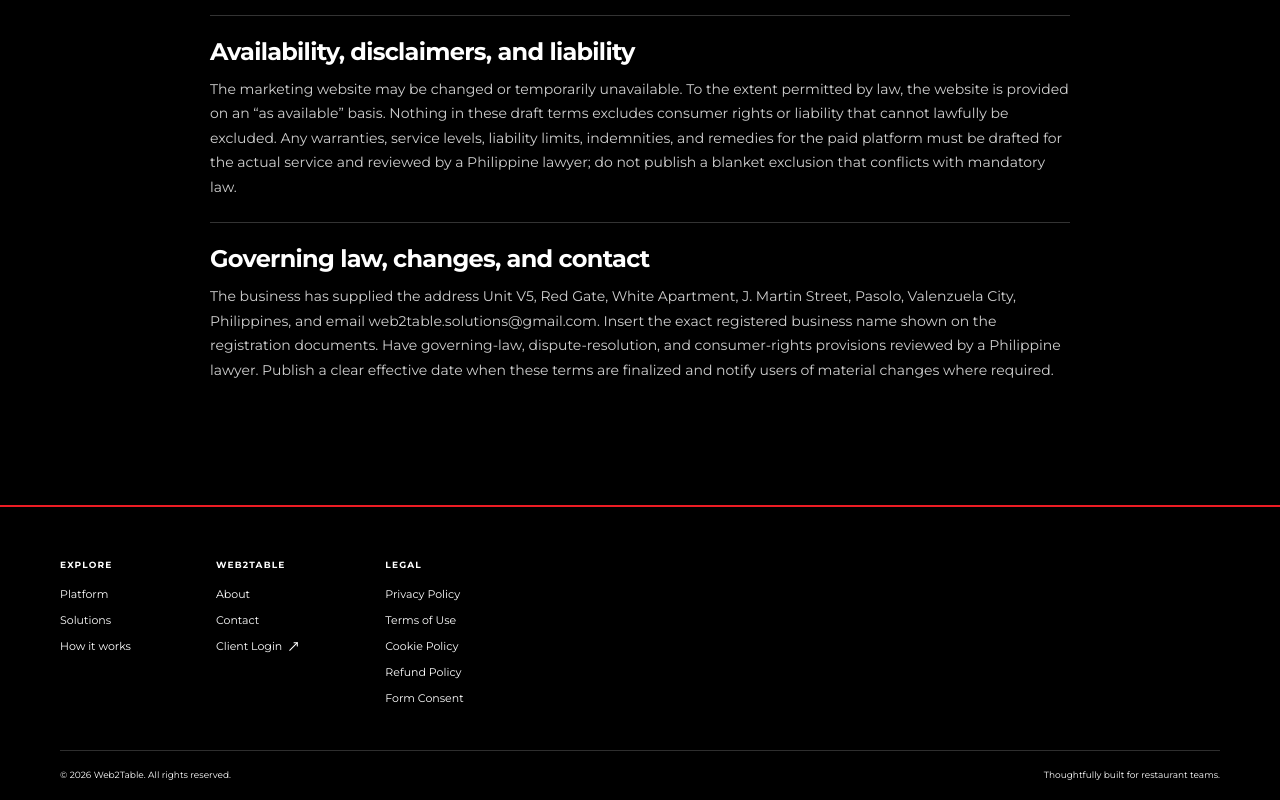
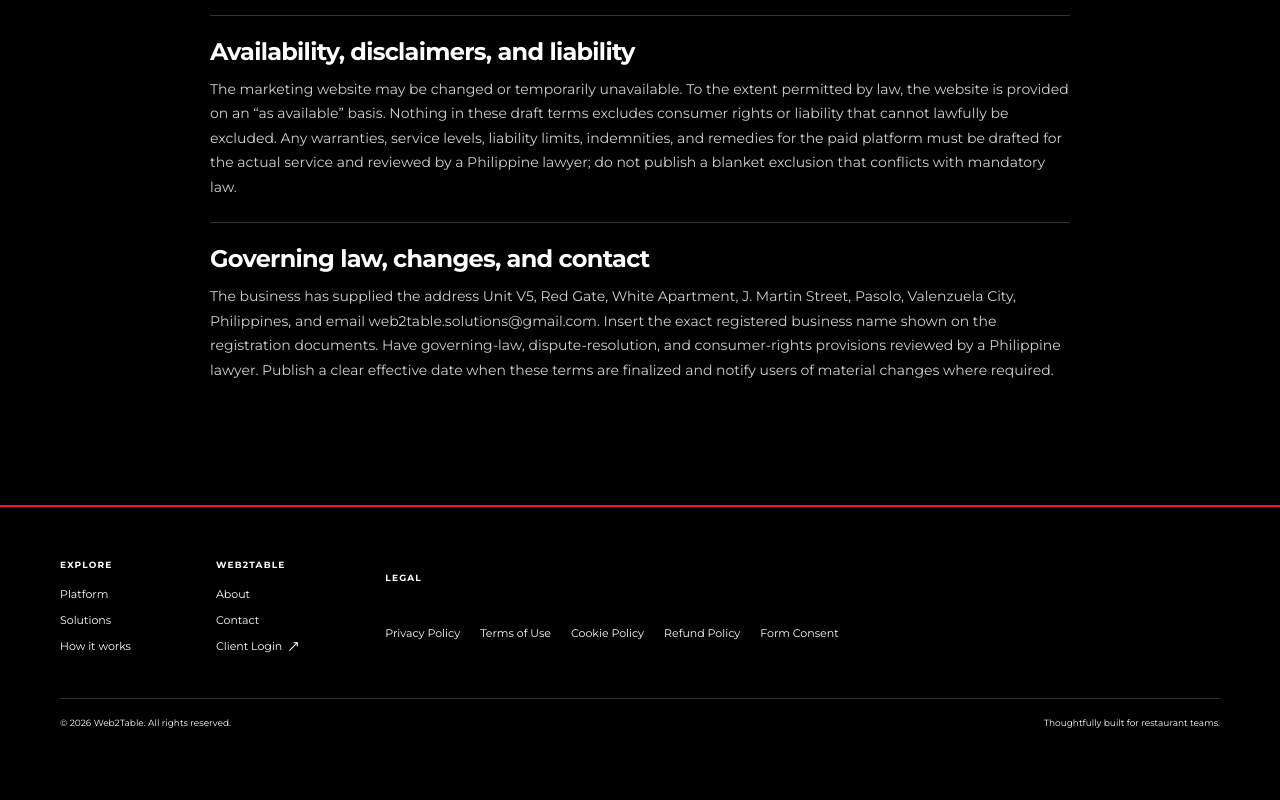
Before and after one commit to Jrnotjunior/web2table.io, a React (Vite) app: page /terms in a window 1280 px wide. Shown: the part 1701-2501 px from the top of the page. After the commit the page ends 2449 px from the top, so only its background shows below. Built offline with nearby package versions, Linux system fonts and the light colour scheme.

Commit message:
Display footer legal links horizontally

```diff
--- a/src/styles/global.css
+++ b/src/styles/global.css
@@ -187,6 +187,13 @@ p { color: var(--muted); line-height: 1.75; }
 .footer-brand p { margin: 13px 0 0; color: var(--text-secondary); font-size: 11px; }
 .footer-links { display: flex; gap: 85px; }
 .footer-links > div { display: flex; flex-direction: column; align-items: flex-start; gap: 12px; }
+/* Keep legal links in a horizontal row on wider screens. */
+.footer-links > div:last-child { max-width: 620px; }
+.footer-links > div:last-child a { white-space: nowrap; }
+@media (min-width: 761px) {
+  .footer-links > div:last-child { flex-direction: row; flex-wrap: wrap; align-items: center; column-gap: 20px; row-gap: 12px; }
+  .footer-links > div:last-child > span { flex-basis: 100%; }
+}
 .footer-links > div > span { margin-bottom: 5px; color: var(--text-secondary); font-size: 9px; font-weight: 700; letter-spacing: .13em; }
 .footer-links a { display: inline-flex; align-items: center; gap: 5px; color: var(--text-secondary); font-size: 11px; transition: color .18s ease; }
 .footer-links a:hover { color: var(--accent); }
```
